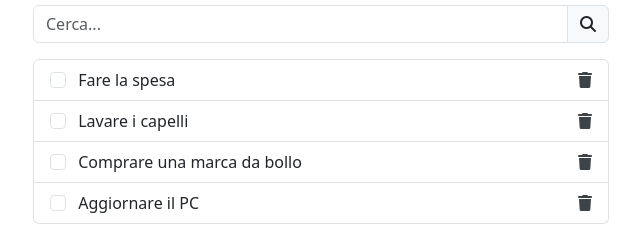
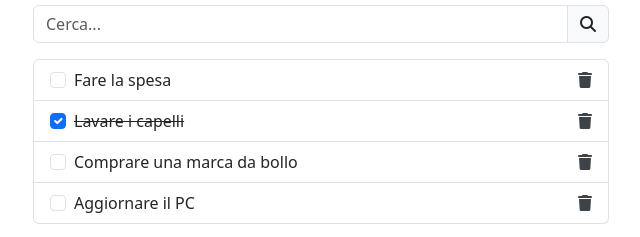
Before and after one commit to EricaMarzi/vue-todolist, a plain HTML site: page index.html in a window 1280 px wide. Shown: the part 151-388 px from the top of the page, 319-959 px from the left. Drawn offline with nearby package versions, Linux system fonts and the light colour scheme.

Commit message:
checkbox done/undone

```diff
--- a/index.html
+++ b/index.html
@@ -31,7 +31,7 @@
 
             <section class="todo-list my-3">
                 <h3 class="text-gray">To Do</h3>
-                <!--SearchBar-->
+                <!--Search Task-->
                 <div class="input-group mb-3">
                     <input type="text" class="form-control" placeholder="Cerca...">
                     <span class="input-group-text pointer">
@@ -42,9 +42,10 @@
                 <ul class="list-group">
                     <li v-for="task in tasks" class="list-group-item d-flex justify-content-between align-items-center">
                         <div>
-                            <input type="checkbox" class="form-check-input me-2">
-                            {{task.text}}
+                            <input v-model="task.done" type="checkbox" class="form-check-input me-2">
+                            <span :class="{'crossed-out': task.done}">{{task.text}}</span>
                         </div>
+                        <!--Remove task-->
                         <i class="fa-solid fa-trash text-gray pointer"></i>
                     </li>
                 </ul>
--- a/style.css
+++ b/style.css
@@ -12,6 +12,11 @@
 .text-gray {
     color: #3d4347;
 }
+
+.crossed-out{
+ text-decoration:line-through;
+}
+
 /*& -------*/
 
 .list.container {
```
Also changed, not shown: JS/script.js (+0 -8 lines).
